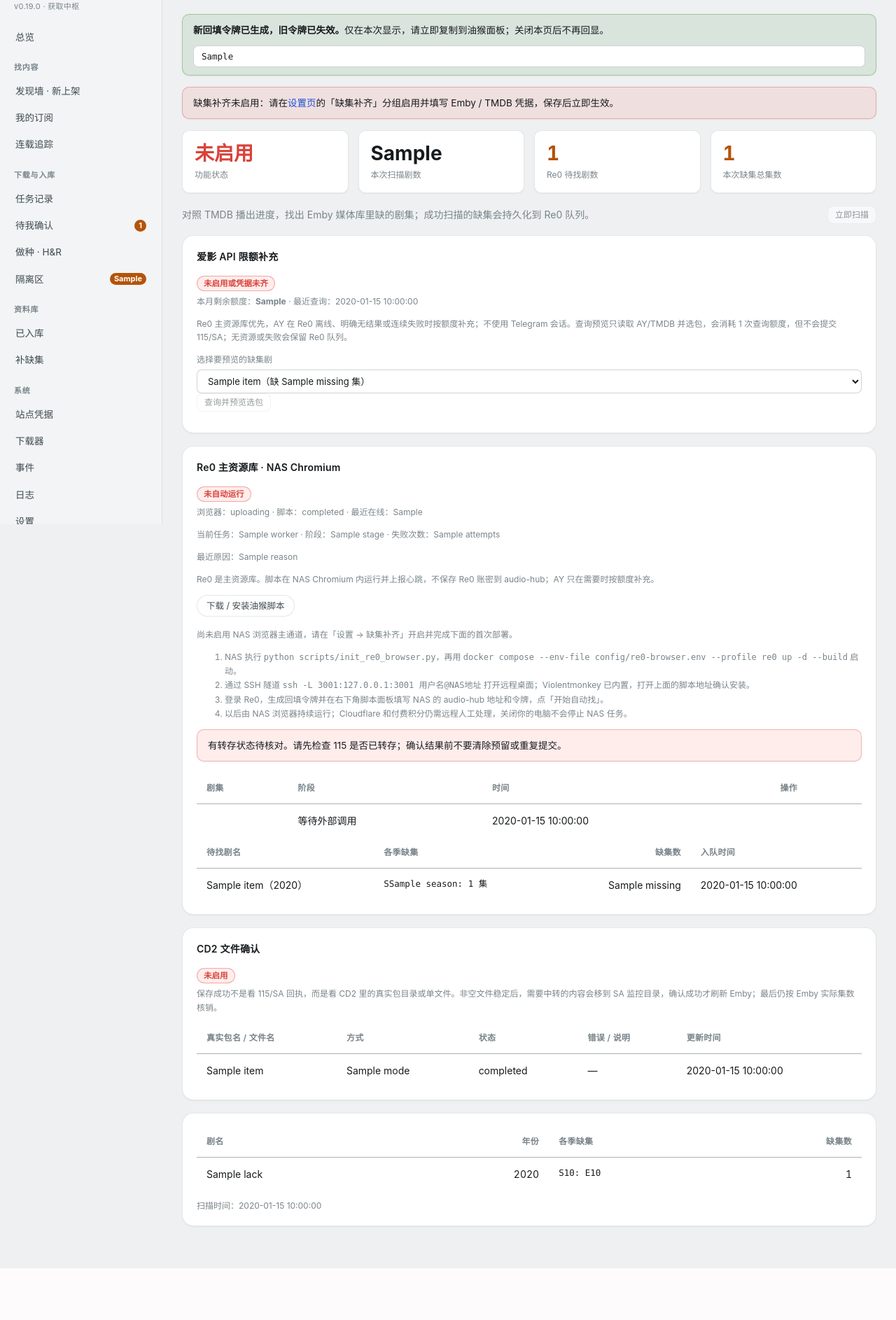
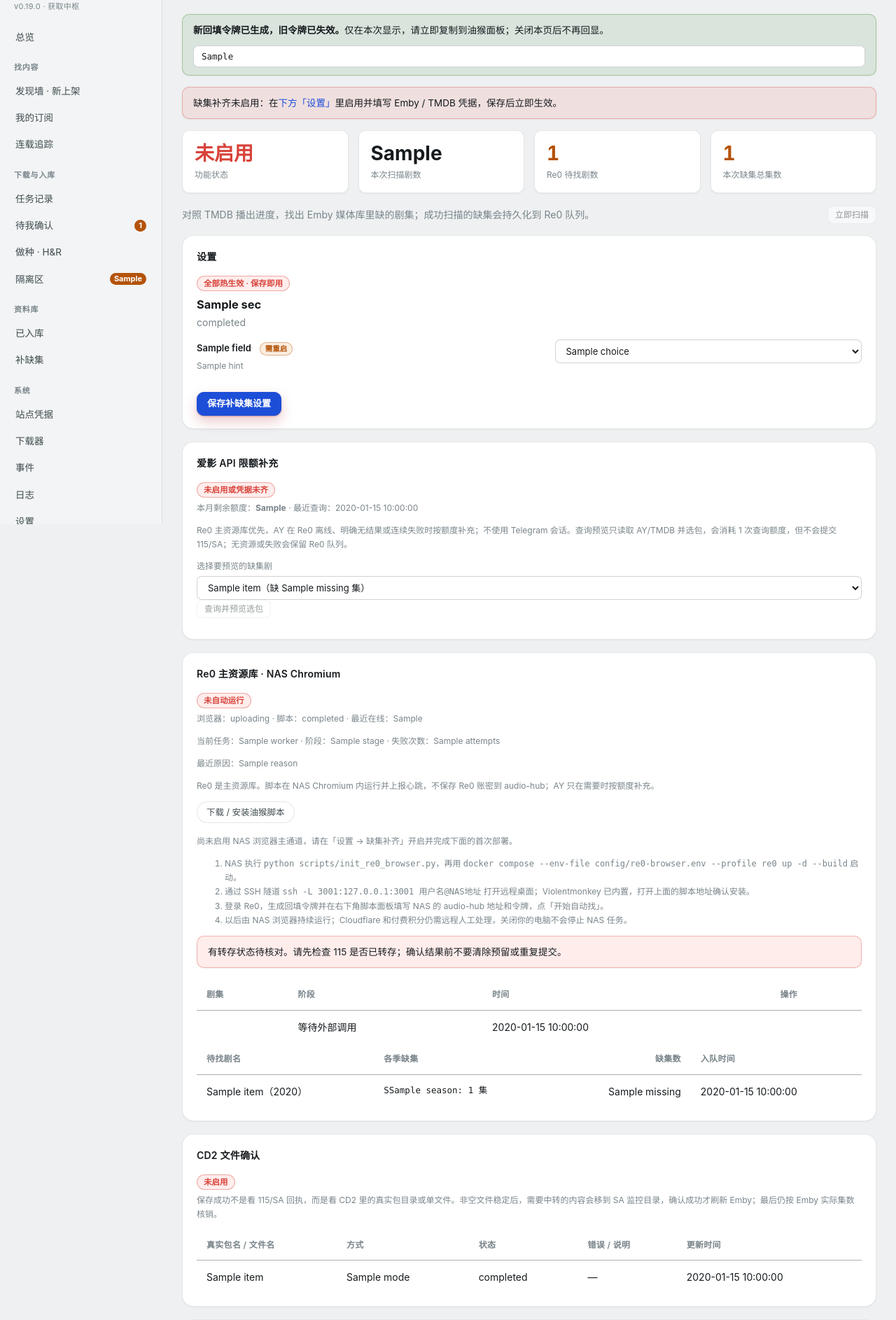
Before and after one commit to OneFlatWhite/audio-hub, a FastAPI app: template src/audio_hub/web/templates/lackfill.html in a window 1280 px wide. Shown: the part 51-1937 px from the top of the page at 70% size. Before the commit the page ends 1863 px from the top, so only its background shows below. Run offline with FastAPI, Linux system fonts and the light colour scheme; the template is opened without the code that fills it: most values are stand-ins (such as "Sample title", 1, 10 or a date in 2020); parts of the project's set-up code (start-up, migrations or seed data) failed here and were passed over.

Commit message:
feat(ui): P2 设置归属重构——缺集补齐配置迁回功能页(FRONTEND-RULES §1.3/§2.2)

```diff
--- a/src/audio_hub/web/routes_lackfill.py
+++ b/src/audio_hub/web/routes_lackfill.py
@@ -28,6 +28,7 @@ from ..lackfill import (
 )
 from ..lackfill.refill import ed2k_package_name, normalize_resource_links, resource_identity
 from ..notify.base import Event
+from . import routes_settings as settings_routes
 from .deps import get_config, get_db, require_admin, require_admin_csrf, require_user, verify_csrf
 from .routes_pages import _common
 
@@ -150,6 +151,8 @@ async def _render_lackfill(
         "ay_status": await ay.quota_status(db),
         "cloud_items": await cloud.list_by_status(db, "waiting", "ready", "failed"),
         "cloud_enabled": cfg.cloud_verify_enabled,
+        # 设置抽屉:配置跟使用走(FRONTEND-RULES §1.3),主链展开/通道折叠
+        "settings_sections": settings_routes.lackfill_settings_sections(config),
         "new_refill_token": new_refill_token,
         "flash_ok": _flash(request, "ok"),
         "flash_err": _flash(request, "err"),
--- a/src/audio_hub/web/routes_pages.py
+++ b/src/audio_hub/web/routes_pages.py
@@ -514,7 +514,11 @@ async def settings_page(
         # ok/err 经文案表翻译；表里没有的键（如 SettingsError 的原文）原样展示
         "ok": ok, "flash_ok": _flash(request, "ok"),
         "err": _flash(request, "err"),
-        "groups": routes_settings.build_settings_groups(config),
+        "groups": [
+            g for g in routes_settings.build_settings_groups(config)
+            # 缺集补齐组按 FRONTEND-RULES §1.3 迁往 /lackfill 页的设置抽屉
+            if g["action"] != "/settings/lackfill"
+        ],
         "default_downloader": dl_info,
         # 凭据只写不读：仅暴露是否已配置，绝不回显明文或密文。
         # 由 settings_store.credential_status 按站点类型判断所需凭据 ——
--- /dev/null
+++ b/src/audio_hub/web/templates/_settings_fields.html
@@ -0,0 +1,55 @@
+{# ── 设置字段行渲染(局部)─────────────────────────────────────
+   参数:fields(字段 dict 列表,_field() 产物)、gid(字段 id 前缀,页面内唯一即可)。
+   被 settings.html(系统设置组)与 lackfill.html(补缺集设置抽屉)共用。
+   FRONTEND-RULES §2.1:label 强制关联;bool 用 select(取消勾选若用 checkbox
+   根本不提交该字段,而覆盖层语义是「未提交=不修改」,会被静默忽略)。 #}
+{% for f in fields %}
+{% set fid = gid ~ '-' ~ loop.index0 %}
+<div class="setrow">
+  <div class="setlabel">
+    <label for="{{ fid }}">{{ f.label }}</label>
+    <span class="scope {{ 'scope-hot' if f.hot else 'scope-restart' }}"
+          title="{{ '保存后立即生效' if f.hot else '保存后需重启服务才生效' }}">
+      {{- '热生效' if f.hot else '需重启' -}}
+    </span>
+    {% if f.hint %}<div class="hint">{{ f.hint }}</div>{% endif %}
+  </div>
+
+  <div class="setctl">
+    {% if f.kind == 'bool' %}
+    <select name="{{ f.key }}" id="{{ fid }}">
+      <option value="1" {{ 'selected' if f.checked }}>{{ f.on_label }}</option>
+      <option value="0" {{ 'selected' if not f.checked }}>{{ f.off_label }}</option>
+    </select>
+
+    {% elif f.kind == 'int' or f.kind == 'float' %}
+    {# 可空数值:空框提交=清除覆盖;与「未提交=不修改」不冲突(字段始终提交) #}
+    <input type="number" name="{{ f.key }}" id="{{ fid }}" value="{{ f.text }}"
+           step="{{ f.step }}"
+           {% if f.lo is not none %}min="{{ f.lo }}"{% endif %}
+           {% if f.hi is not none %}max="{{ f.hi }}"{% endif %}
+           {% if f.nullable %}placeholder="留空＝使用全局默认"{% else %}required{% endif %}>
+
+    {% elif f.kind == 'list' %}
+    <input type="text" name="{{ f.key }}" id="{{ fid }}" value="{{ f.text }}"
+           class="mono" spellcheck="false">
+
+    {% elif f.kind == 'secret' %}
+    {# 只写不读:输入框永远为空,留空表示不修改 #}
+    <input type="password" name="{{ f.key }}" id="{{ fid }}" value=""
+           autocomplete="off" placeholder="{{ f.placeholder }}">
+
+    {% elif f.choices %}
+    <select name="{{ f.key }}" id="{{ fid }}">
+      {% for c in f.choices %}
+      <option value="{{ c }}" {{ 'selected' if c == f.value }}>{{ c }}</option>
+      {% endfor %}
+    </select>
+
+    {% else %}
+    <input type="text" name="{{ f.key }}" id="{{ fid }}" value="{{ f.text }}"
+           {% if f.minlength %}required{% endif %}>
+    {% endif %}
+  </div>
+</div>
+{% endfor %}
--- a/src/audio_hub/web/templates/lackfill.html
+++ b/src/audio_hub/web/templates/lackfill.html
@@ -12,9 +12,9 @@
 </div>
 {% endif %}
 {% if not enabled %}
-<div class="flash err">缺集补齐未启用：请在<a href="/settings">设置页</a>的「缺集补齐」分组启用并填写 Emby / TMDB 凭据，保存后立即生效。</div>
+<div class="flash err">缺集补齐未启用：在<a href="#lackfill-settings">下方「设置」</a>里启用并填写 Emby / TMDB 凭据，保存后立即生效。</div>
 {% elif not configured %}
-<div class="flash err">凭据未配齐：请在设置页填写 <code>emby_url</code> / <code>emby_api_key</code> / <code>tmdb_api_key</code> 三项。</div>
+<div class="flash err">凭据未配齐：在<a href="#lackfill-settings">下方「设置 · 主链」</a>填写 Emby 地址/Key 与 TMDB Key 三项。</div>
 {% endif %}
 
 <div class="cards" style="margin-bottom:18px">
@@ -30,6 +30,42 @@
     <input type="hidden" name="csrf_token" value="{{ csrf }}">
     <button class="btn-sm" type="submit" title="扫描一轮（预算 {{ max_round_shows }} 部，逐季对照 TMDB）" {{ 'disabled' if not enabled or not configured }}>立即扫描</button>
   </form>
+</div>
+
+{# ── 设置抽屉：配置跟着使用走（FRONTEND-RULES §1.3/§2.2）────────
+   主链默认展开；爱影/SA/Re0 折叠并带状态摘要。仍提交到
+   POST /settings/lackfill 单端点——折叠的 <details> 里的控件
+   照常随表单提交，保存语义与旧设置页完全一致。 #}
+<div class="panel" id="lackfill-settings" style="margin-bottom:18px">
+  <div class="section-head">
+    <h2>设置</h2>
+    <span class="pill low">全部热生效 · 保存即用</span>
+  </div>
+  {% if settings_sections %}
+  <form method="post" action="/settings/lackfill">
+    <input type="hidden" name="csrf_token" value="{{ csrf }}">
+    {% for sec in settings_sections %}
+    {% if sec.open %}
+    <div style="margin:6px 0 14px">
+      <div class="section-head"><h3 style="margin:0">{{ sec.title }}</h3>
+        <span class="muted">{{ sec.status }}</span></div>
+      {% set fields = sec.fields %}{% set gid = 'lf-' ~ sec.id %}
+      {% include "_settings_fields.html" %}
+    </div>
+    {% else %}
+    <details style="margin:6px 0">
+      <summary style="cursor:pointer;padding:6px 0"><b>{{ sec.title }}</b>
+        <span class="muted"> — {{ sec.status }}</span></summary>
+      <div style="padding-top:6px">
+        {% set fields = sec.fields %}{% set gid = 'lf-' ~ sec.id %}
+        {% include "_settings_fields.html" %}
+      </div>
+    </details>
+    {% endif %}
+    {% endfor %}
+    <button class="btn-primary" type="submit">保存补缺集设置</button>
+  </form>
+  {% endif %}
 </div>
 
 <div class="panel" style="margin-bottom:18px">
```
Also changed, not shown: src/audio_hub/web/routes_settings.py (+50 -0 lines), src/audio_hub/web/templates/settings.html (+12 -61 lines), tests/integration/test_settings_routes.py (+20 -4 lines).
